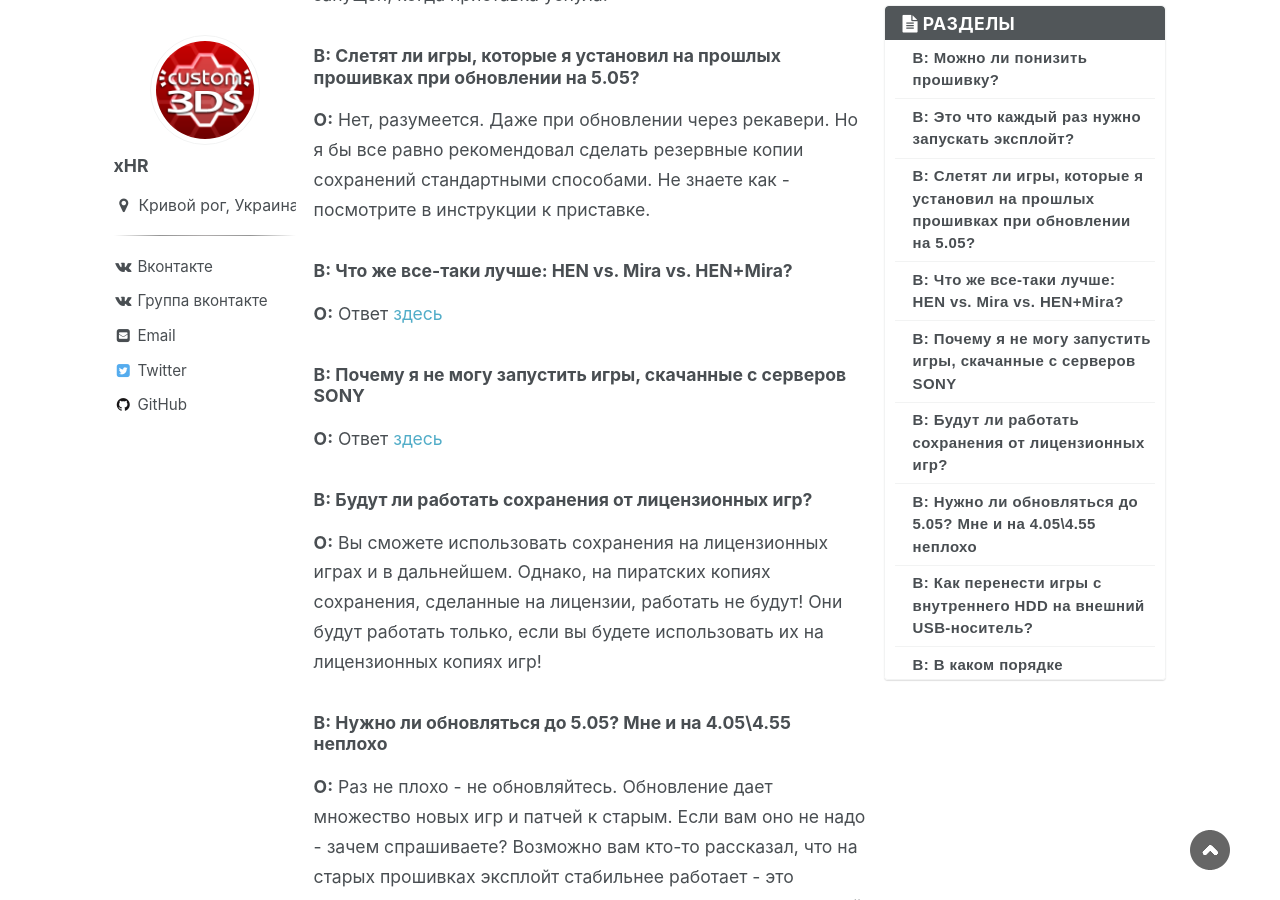
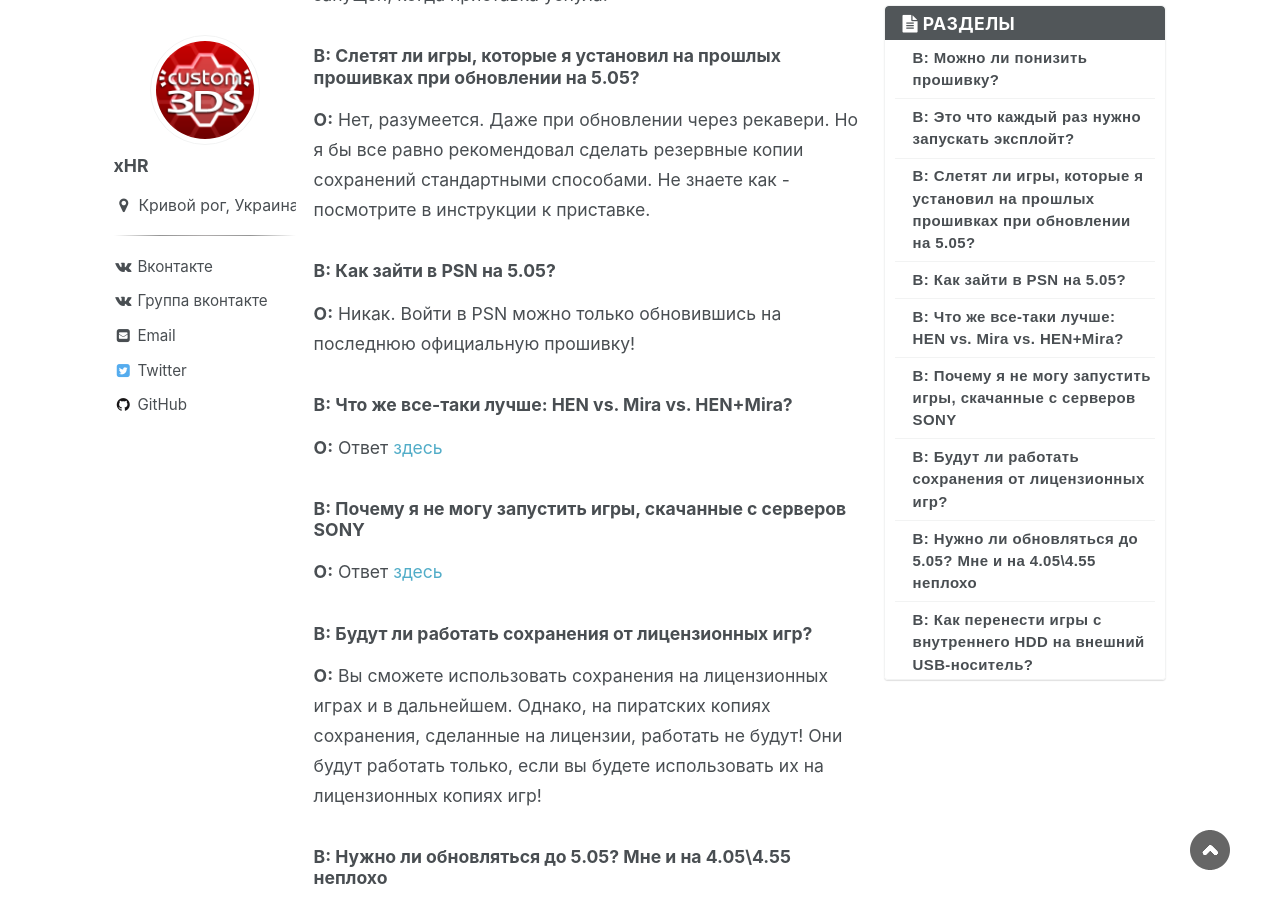
Before and after one commit to rashevskyv/ps4, a Jekyll site: the page built from _pages/faq.md, in a window 1280 px wide and 900 px high, scrolled down 795 px. Built offline with Jekyll 4.4.1, drawn with Linux system fonts in a browser that asks for light colours; nearby versions of some CDN libraries.

Commit message:
PSN info

```diff
--- a/_pages/faq.md
+++ b/_pages/faq.md
@@ -14,6 +14,9 @@ author_profile: true
 
 ### **В:** Слетят ли игры, которые я установил на прошлых прошивках при обновлении на 5.05?
 **О:** Нет, разумеется. Даже при обновлении через рекавери. Но я бы все равно рекомендовал сделать резервные копии сохранений стандартными способами. Не знаете как - посмотрите в инструкции к приставке.
+
+### **В:** Как зайти в PSN на 5.05?
+**О:** Никак. Войти в PSN можно только обновившись на последнюю официальную прошивку!
 
 ### **В:** Что же все-таки лучше: HEN vs. Mira vs. HEN+Mira?
 **О:** Ответ [здесь](https://vk.com/@jailbreakps4-chto-zhe-vse-taki-luchshe-hen-vs-mira-vs-henmira){:target="_blank"}
```
